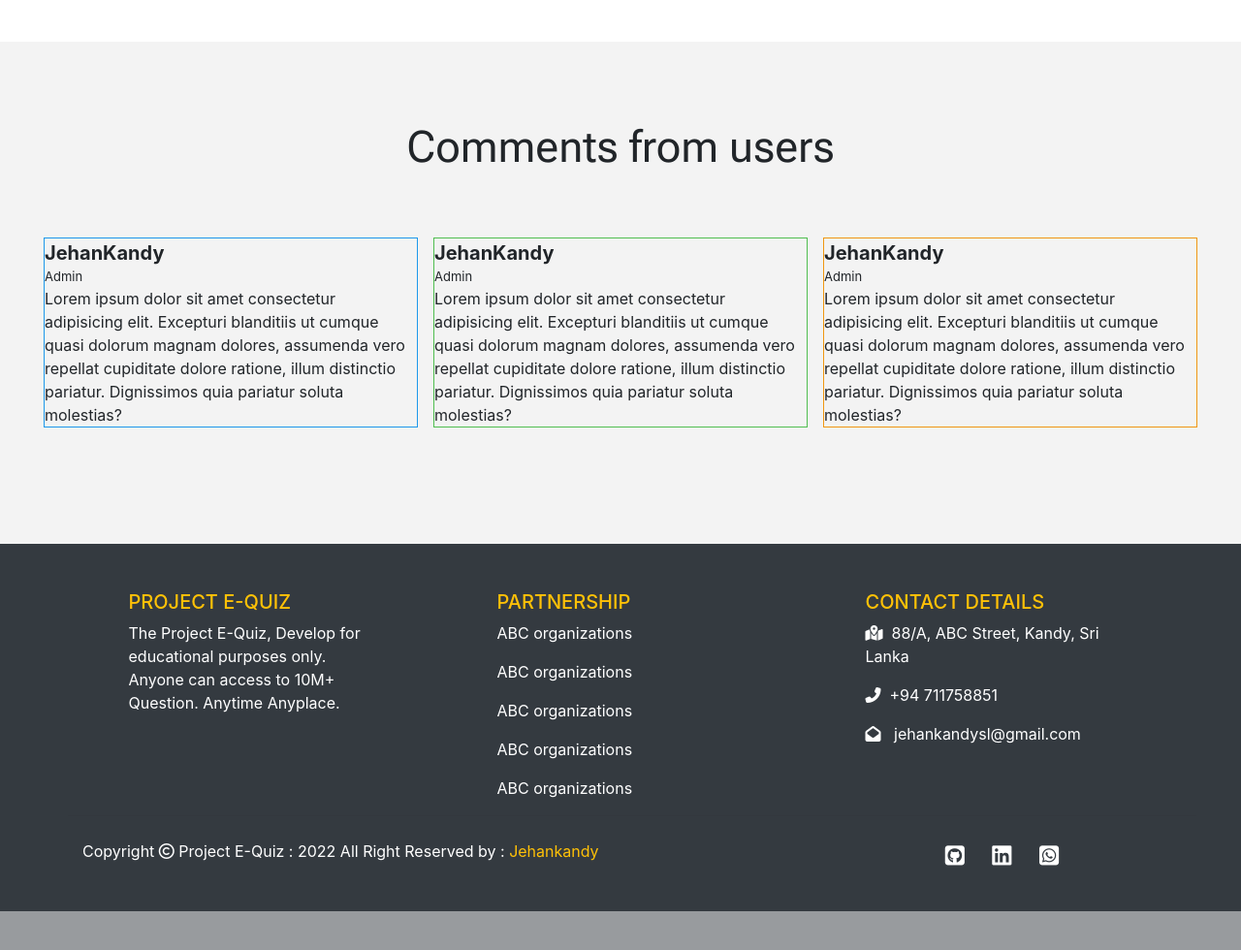
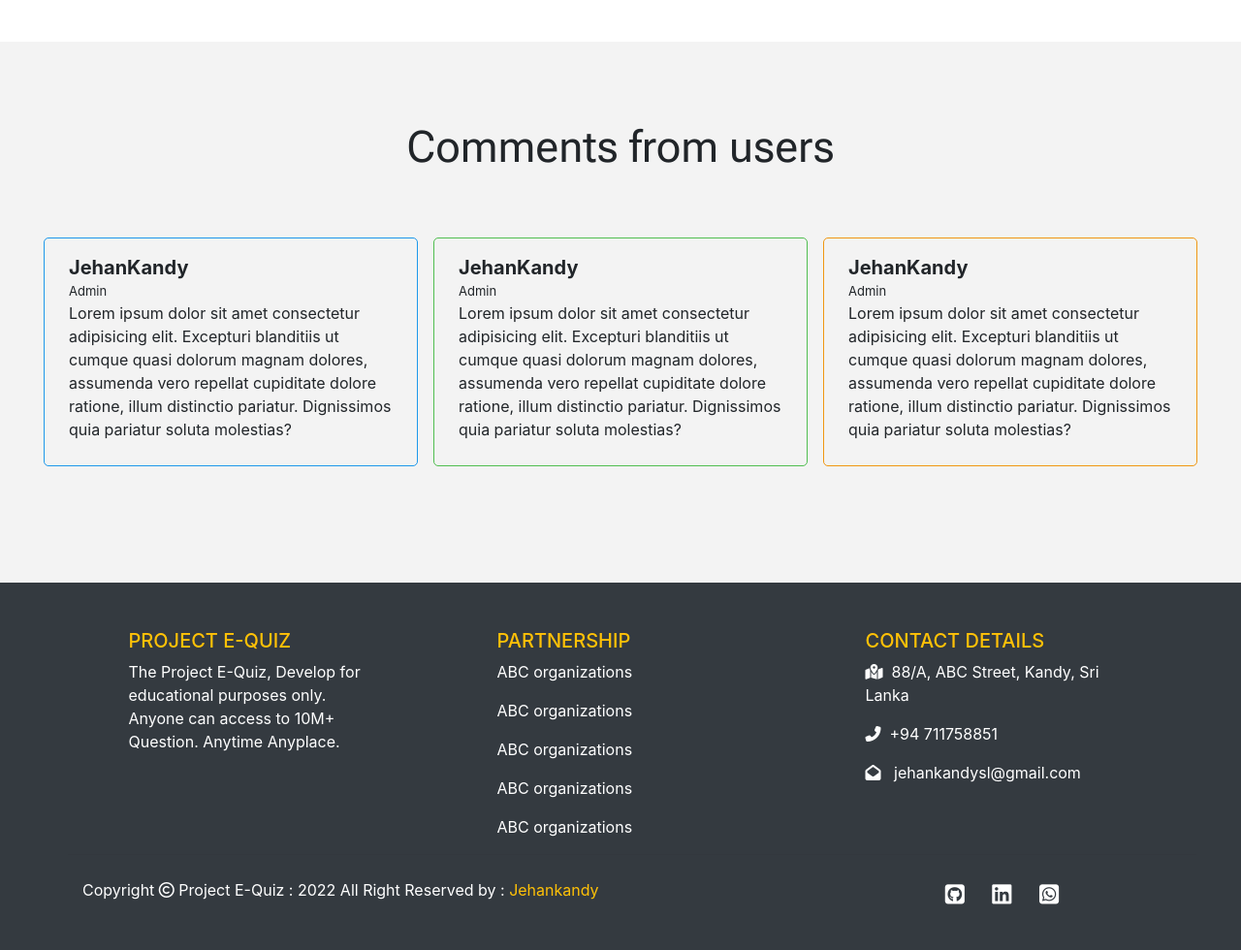
Before and after one commit to JehanKandy/Online-Quiz-System, a PHP site: page / in a window 1280 px wide. Shown: the part 1737-2717 px from the top of the page at 97% size. Before the commit the page ends 2677 px from the top, so only its background shows below. Run offline with PHP 8.4, Linux system fonts and the light colour scheme; some libraries are stand-ins or nearby versions; some web fonts are replaced.

Commit message:
Update style.css

```diff
--- a/css/style.css
+++ b/css/style.css
@@ -386,6 +386,19 @@ font-family: 'Teko', sans-serif;
     padding: 45 45 45 45;
 }
 
+.comment1,
+.comment2,
+.comment3 {
+    width: 100%;
+    height: 100%;
+    background: none;
+    padding-top: 15px;
+    padding-bottom: 25px;
+    padding-left: 25px;
+    padding-right: 25px;
+    border-radius: 5px;
+}
+
 .comment1 {
     border: 1px solid rgb(29, 152, 235);
 }
```
